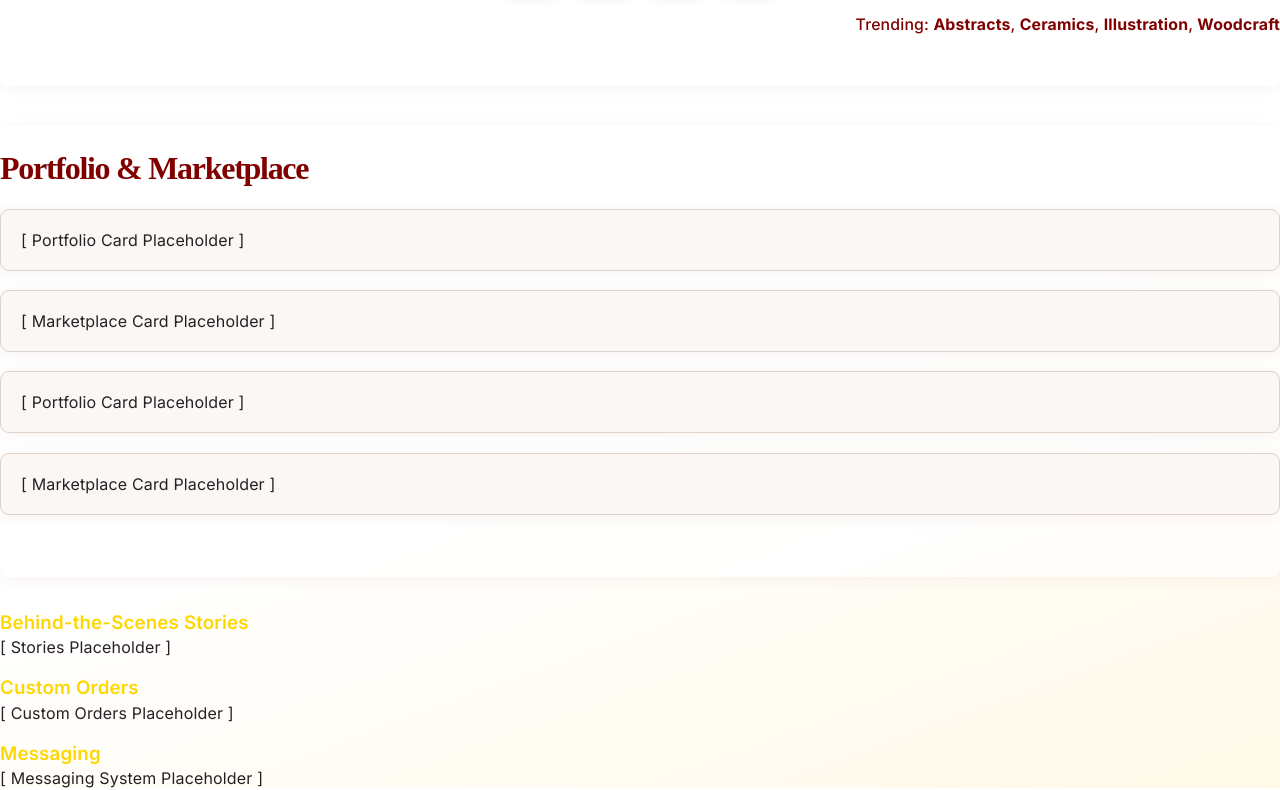
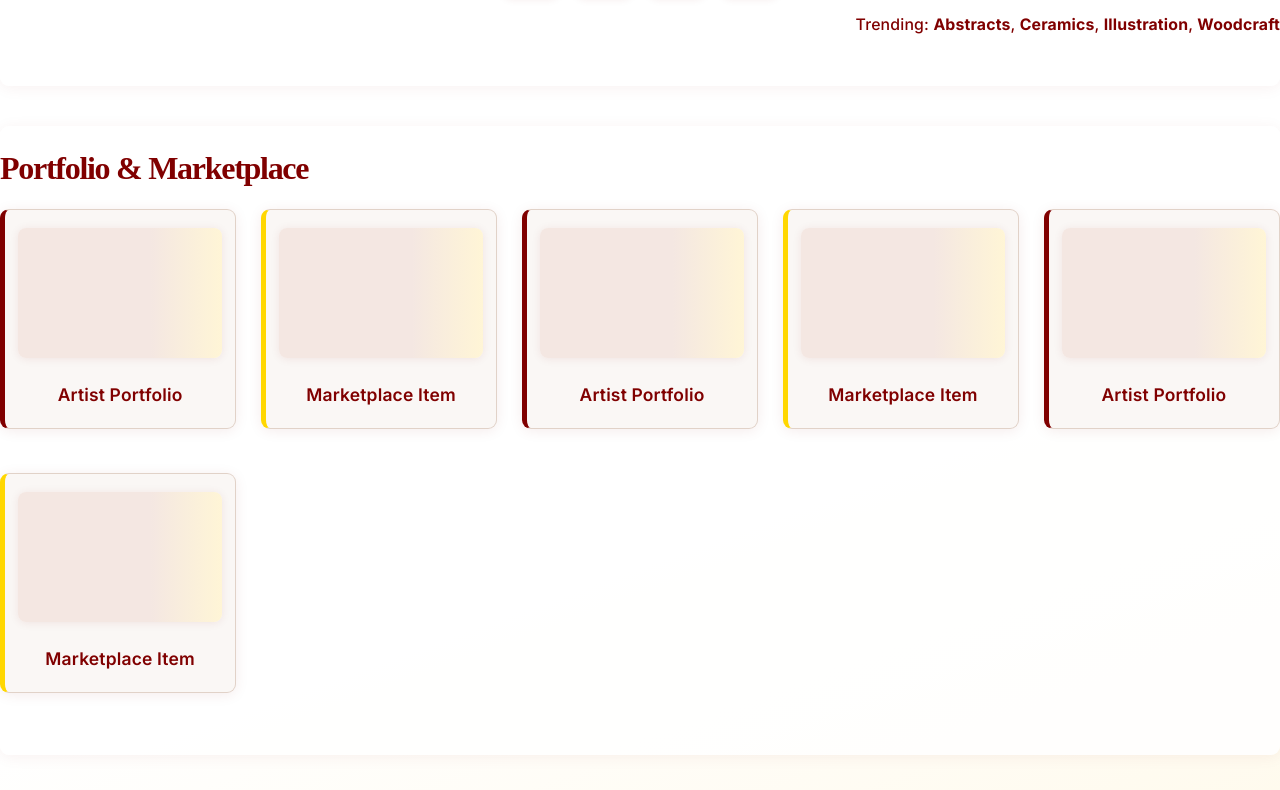
Before and after one commit to Workflow-Manager-admin/artistryhub-15963-1eb16f67, a React (Create React App) app in the folder artistryhub_frontend/: page / in a window 1280 px wide. Shown: the part 548-1338 px from the top of the page. Built offline with nearby package versions, Linux system fonts and the light colour scheme; the HTML template or start-up script is replaced by a standard one.

Commit message:
Auto-commit: Changes as of 2025-05-29T06:54:10.936835+00:00

```diff
--- a/artistryhub_frontend/src/App.js
+++ b/artistryhub_frontend/src/App.js
@@ -3,6 +3,7 @@ import React from 'react';
 import './App.css';
 import NavigationBar from './components/NavigationBar';
 import HeroSection from './components/HeroSection';
+import PortfolioGrid from './components/PortfolioGrid';
 
 // PUBLIC_INTERFACE
 function App() {
@@ -17,20 +18,8 @@ function App() {
           {/* HERO SECTION */}
           <HeroSection />
 
-          {/* GRID: portfolios/marketplace */}
-          <section className="grid portfolio-grid" id="portfolios">
-            {/* Placeholder for artist portfolios / trending marketplace items */}
-            <div className="grid__placeholder">
-              <h2 className="grid__title">Portfolio &amp; Marketplace</h2>
-              <div className="grid__description">
-                {/* Later to be replaced with dynamic grid of cards */}
-                <div className="card card--placeholder">[ Portfolio Card Placeholder ]</div>
-                <div className="card card--placeholder">[ Marketplace Card Placeholder ]</div>
-                <div className="card card--placeholder">[ Portfolio Card Placeholder ]</div>
-                <div className="card card--placeholder">[ Marketplace Card Placeholder ]</div>
-              </div>
-            </div>
-          </section>
+          {/* Portfolios & Marketplace Grid */}
+          <PortfolioGrid />
         </div>
         {/* SIDEBAR: Stories & Custom Orders */}
         <aside className="sidebar">
```
Also changed, not shown: 1 other file (tests, documents, lock files or other folders).
